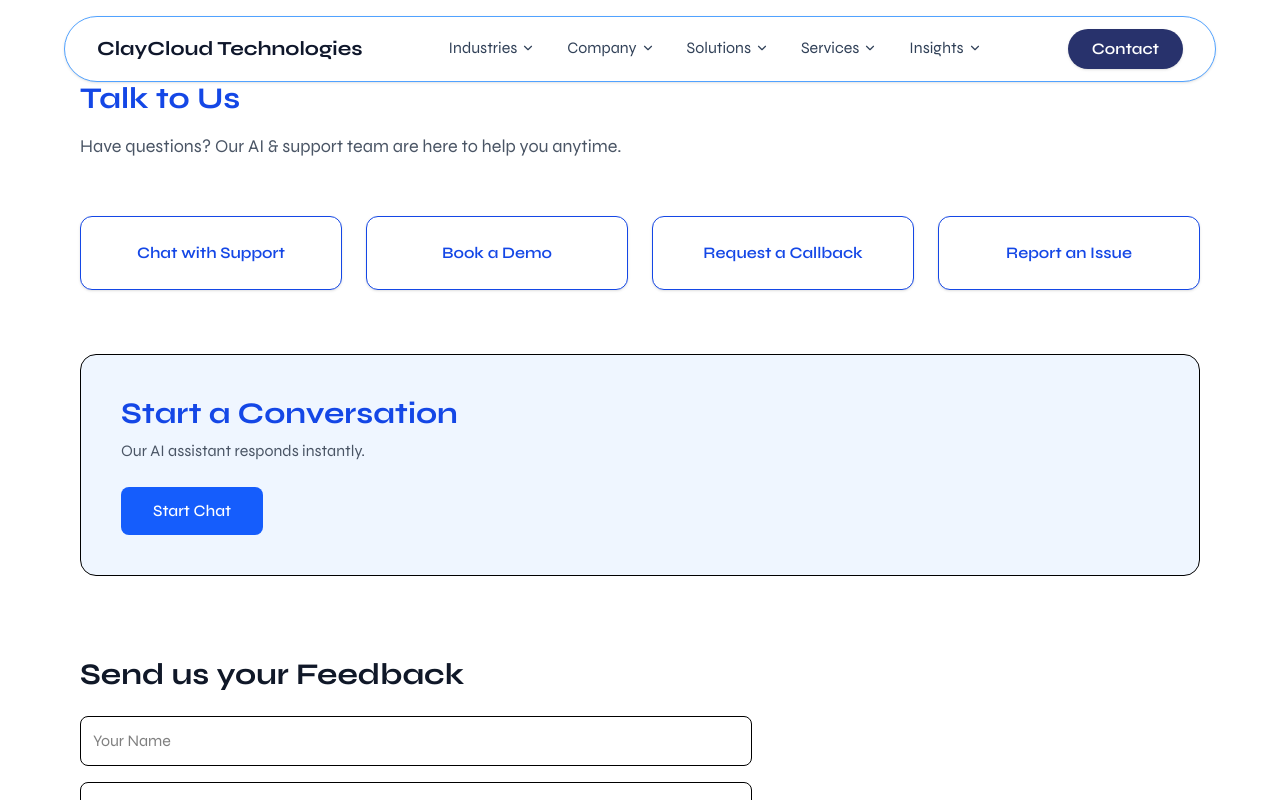
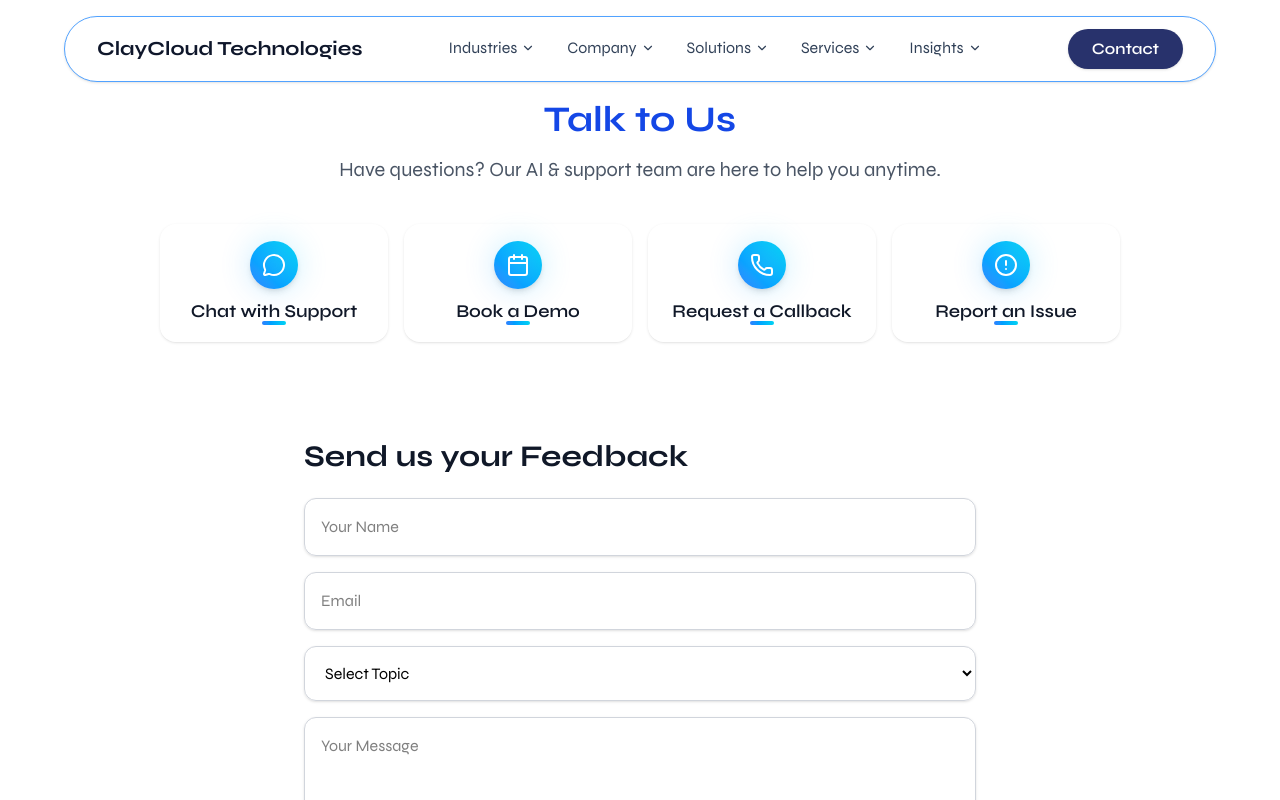
Before and after one commit to Ratneshch/Clay_Cloud, a Next.js app: page /talktous in a window 1280 px wide. Shown: the top 800 px of the page. Built offline with nearby package versions, Linux system fonts and the light colour scheme.

Commit message:
talk to us

```diff
--- a/src/app/talktous/page.js
+++ b/src/app/talktous/page.js
@@ -1,64 +1,178 @@
+// "use client";
+
+// export default function TalkToUsPage() {
+//   return (
+//     <div className="bg-white min-h-screen px-6 md:px-20 py-20">
+
+//       {/* Hero */}
+//       <h1 className="text-3xl font-bold text-blue-700 h-heading">
+//         Talk to Us
+//       </h1>
+//       <p className="mt-4 text-gray-600 text-lg p-text max-w-2xl">
+//         Have questions? Our AI & support team are here to help you anytime.
+//       </p>
+
+//       {/* Quick Options */}
+//       <div className="grid md:grid-cols-4 gap-6 mt-14">
+//         {[
+//           "Chat with Support",
+//           "Book a Demo",
+//           "Request a Callback",
+//           "Report an Issue",
+//         ].map((title, i) => (
+//           <div
+//             key={i}
+//             className="p-6 rounded-xl border bg-white shadow-sm hover:shadow-lg transition flex items-center justify-center h-heading text-blue-700 font-semibold"
+//           >
+//             {title}
+//           </div>
+//         ))}
+//       </div>
+
+//       {/* Chat Box */}
+//       <div className="mt-16 p-10 border rounded-2xl bg-blue-50">
+//         <h2 className="text-3xl font-bold text-blue-700 h-heading">
+//           Start a Conversation
+//         </h2>
+//         <p className="mt-2 text-gray-600 p-text">
+//           Our AI assistant responds instantly.
+//         </p>
+
+//         <button className="mt-6 bg-blue-600 text-white px-8 py-3 rounded-lg hover:bg-blue-700 transition font-medium">
+//           Start Chat
+//         </button>
+//       </div>
+
+//       {/* Feedback Form */}
+//       <div className="mt-20 max-w-2xl">
+//         <h2 className="text-3xl font-bold text-gray-900 h-heading">
+//           Send us your Feedback
+//         </h2>
+
+//         <div className="mt-6 space-y-4">
+//           <input
+//             placeholder="Your Name"
+//             className="w-full p-3 border rounded-lg focus:outline-blue-500"
+//           />
+//           <input
+//             placeholder="Email"
+//             className="w-full p-3 border rounded-lg focus:outline-blue-500"
+//           />
+//           <select className="w-full p-3 border rounded-lg focus:outline-blue-500">
+//             <option>Select Topic</option>
+//             <option>General Inquiry</option>
+//             <option>Tech Support</option>
+//             <option>Feature Request</option>
+//             <option>Billing</option>
+//           </select>
+//           <textarea
+//             rows={5}
+//             placeholder="Your Message"
+//             className="w-full p-3 border rounded-lg focus:outline-blue-500"
+//           />
+
+//           <button className="w-full bg-blue-600 text-white py-3 rounded-lg hover:bg-blue-700 transition">
+//             Submit Feedback
+//           </button>
+//         </div>
+//       </div>
+//     </div>
+//   );
+// }
+
 "use client";
 
+import { useState } from "react";
+import { MessageCircle, Calendar, Phone, AlertCircle, Send } from "lucide-react";
+
+
 export default function TalkToUsPage() {
+  const [messages, setMessages] = useState([
+    { type: "bot", text: "Hi! How can I help you today?" }
+  ]);
+  const [input, setInput] = useState("");
+
+  const quickOptions = [
+  { title: "Chat with Support", icon: <MessageCircle size={24} /> },
+  { title: "Book a Demo", icon: <Calendar size={24} /> },
+  { title: "Request a Callback", icon: <Phone size={24} /> },
+  { title: "Report an Issue", icon: <AlertCircle size={24} /> },
+];
+
+
+  const handleSend = () => {
+    if (!input.trim()) return;
+
+    // Add user's message
+    setMessages(prev => [...prev, { type: "user", text: input }]);
+
+    // Clear input
+    setInput("");
+
+    // Simulate bot response
+    setTimeout(() => {
+      setMessages(prev => [
+        ...prev,
+        { type: "bot", text: "Thank you for your message! We will get back to you shortly." }
+      ]);
+    }, 800);
+  };
+
   return (
-    <div className="bg-white min-h-screen px-6 md:px-20 py-20">
+    <div className="bg-white min-h-screen px-4 sm:px-10 md:px-20 py-16 sm:py-20">
 
-      {/* Hero */}
-      <h1 className="text-3xl font-bold text-blue-700 h-heading">
+      {/* Hero Section */}
+      <div className="text-center max-w-3xl mx-auto mt-5">
+        <h1 className="text-3xl sm:text-4xl font-bold text-blue-700">
           Talk to Us
         </h1>
-      <p className="mt-4 text-gray-600 text-lg p-text max-w-2xl">
+        <p className="mt-4 text-gray-600 text-lg sm:text-xl">
           Have questions? Our AI & support team are here to help you anytime.
         </p>
+      </div>
 
       {/* Quick Options */}
-      <div className="grid md:grid-cols-4 gap-6 mt-14">
-        {[
-          "Chat with Support",
-          "Book a Demo",
-          "Request a Callback",
-          "Report an Issue",
-        ].map((title, i) => (
+      <div className="grid grid-cols-1 sm:grid-cols-2 md:grid-cols-4 gap-4 mt-10 mx-20">
+  {quickOptions.map((option, i) => (
     <div
       key={i}
-            className="p-6 rounded-xl border bg-white shadow-sm hover:shadow-lg transition flex items-center justify-center h-heading text-blue-700 font-semibold"
+      className="relative flex flex-col items-center justify-center gap-2 p-4 rounded-2xl bg-white/30 backdrop-blur-sm border border-white/20 shadow hover:shadow-xl hover:scale-105 transition-transform duration-300 cursor-pointer text-center"
     >
-            {title}
+      {/* Icon container with glow */}
+      <div className="relative flex items-center justify-center w-12 h-12 rounded-full bg-gradient-to-tr from-blue-500 to-cyan-400 shadow-md before:absolute before:inset-0 before:rounded-full before:bg-gradient-to-tr before:from-blue-400 before:to-cyan-300 before:blur-lg before:opacity-30">
+        <div className="relative text-white">{option.icon}</div>
+      </div>
+
+      {/* Title with small underline */}
+      <h3 className="font-semibold text-base sm:text-lg text-gray-900 relative">
+        {option.title}
+        <span className="absolute bottom-0 left-1/2 -translate-x-1/2 w-6 h-1 bg-gradient-to-r from-blue-500 to-cyan-400 rounded-full mt-1"></span>
+      </h3>
+
     </div>
   ))}
 </div>
 
-      {/* Chat Box */}
-      <div className="mt-16 p-10 border rounded-2xl bg-blue-50">
-        <h2 className="text-3xl font-bold text-blue-700 h-heading">
-          Start a Conversation
-        </h2>
-        <p className="mt-2 text-gray-600 p-text">
-          Our AI assistant responds instantly.
-        </p>
 
-        <button className="mt-6 bg-blue-600 text-white px-8 py-3 rounded-lg hover:bg-blue-700 transition font-medium">
-          Start Chat
-        </button>
-      </div>
+
+
 
       {/* Feedback Form */}
-      <div className="mt-20 max-w-2xl">
-        <h2 className="text-3xl font-bold text-gray-900 h-heading">
+      <div className="mt-20 sm:mt-24 max-w-2xl mx-auto">
+        <h2 className="text-2xl sm:text-3xl font-bold text-gray-900">
           Send us your Feedback
         </h2>
 
         <div className="mt-6 space-y-4">
           <input
             placeholder="Your Name"
-            className="w-full p-3 border rounded-lg focus:outline-blue-500"
+            className="w-full p-4 border border-gray-300 rounded-xl shadow-sm focus:outline-none focus:ring-2 focus:ring-blue-500 transition"
           />
           <input
             placeholder="Email"
-            className="w-full p-3 border rounded-lg focus:outline-blue-500"
+            className="w-full p-4 border border-gray-300 rounded-xl shadow-sm focus:outline-none focus:ring-2 focus:ring-blue-500 transition"
           />
-          <select className="w-full p-3 border rounded-lg focus:outline-blue-500">
+          <select className="w-full p-4 border border-gray-300 rounded-xl shadow-sm focus:outline-none focus:ring-2 focus:ring-blue-500 transition">
             <option>Select Topic</option>
             <option>General Inquiry</option>
             <option>Tech Support</option>
@@ -68,10 +182,10 @@ export default function TalkToUsPage() {
           <textarea
             rows={5}
             placeholder="Your Message"
-            className="w-full p-3 border rounded-lg focus:outline-blue-500"
+            className="w-full p-4 border border-gray-300 rounded-xl shadow-sm focus:outline-none focus:ring-2 focus:ring-blue-500 transition"
           />
 
-          <button className="w-full bg-blue-600 text-white py-3 rounded-lg hover:bg-blue-700 transition">
+          <button className="w-full bg-blue-600 text-white py-3 sm:py-4 rounded-xl hover:bg-blue-700 transition shadow-md font-medium">
             Submit Feedback
           </button>
         </div>
```
Lines whose indentation alone changed are shown as unchanged.
